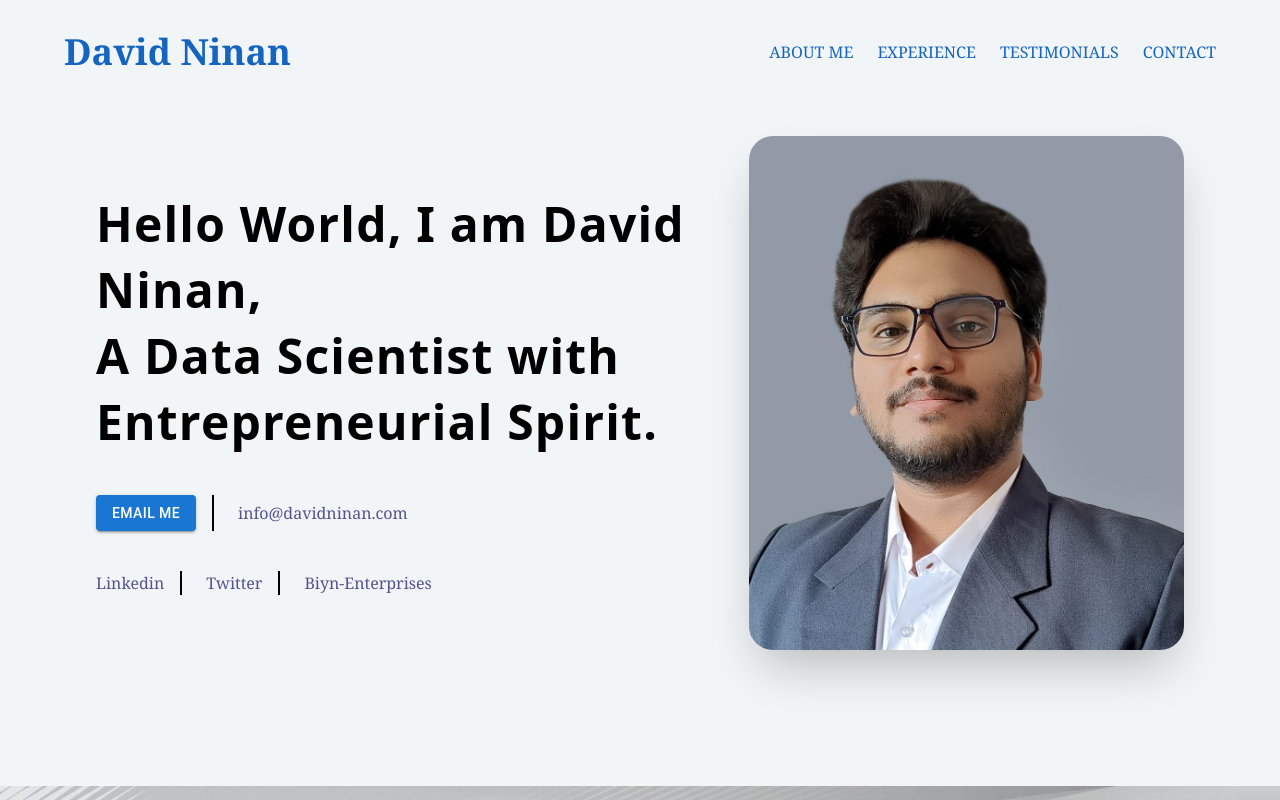
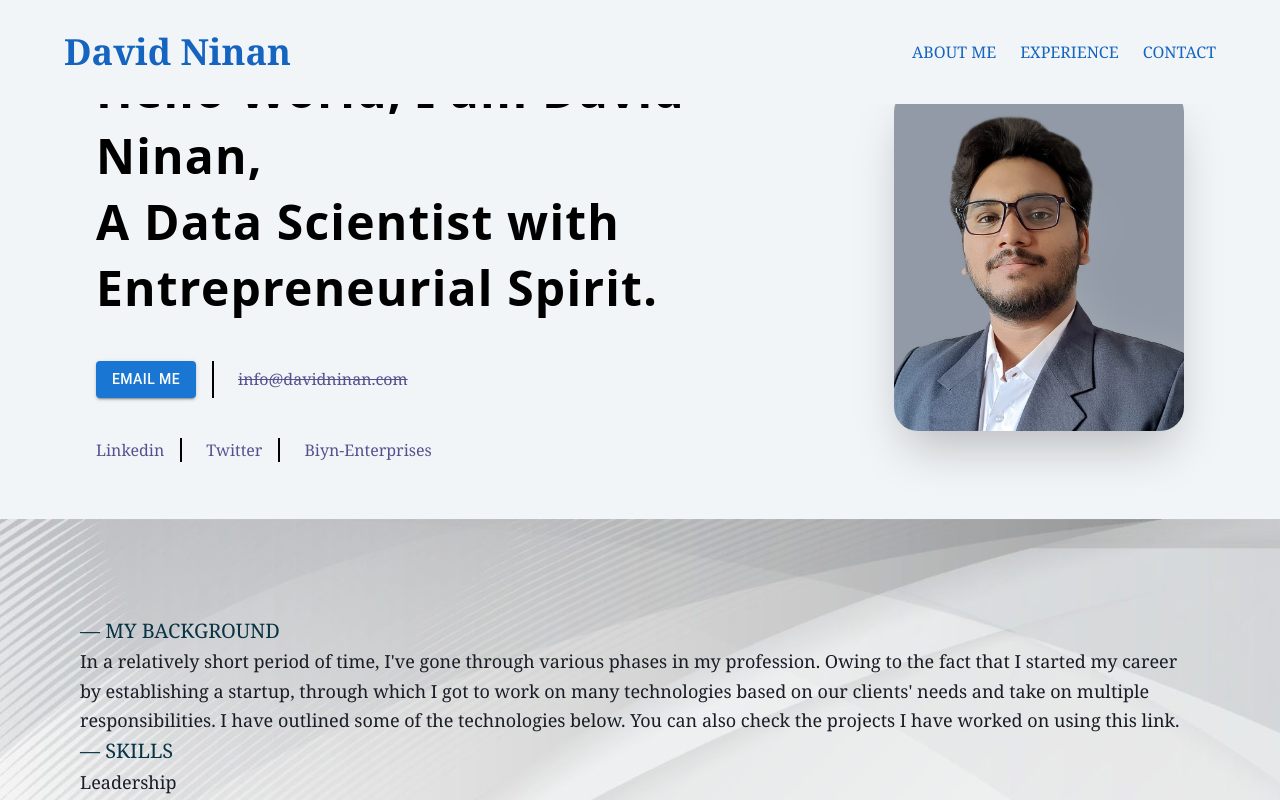
Before and after one commit to DavidNinan-cloud/My_Resume_Website, a React (Create React App) app: page / in a window 1280 px wide. Built offline with nearby package versions, Linux system fonts and the light colour scheme.

Commit message:
update responsive

```diff
--- a/src/components/AboutMe.jsx
+++ b/src/components/AboutMe.jsx
@@ -1,9 +1,16 @@
-import React from 'react'
-import BgImg from '../assets/bg-1.jpg'
-import {Card, CardContent} from '@mui/material';
-import { FaReact, FaNodeJs, FaJava, FaDocker, FaAngular, FaHtml5 } from 'react-icons/fa';
-import {SiTypescript, SiTailwindcss} from 'react-icons/si'; // Import icons
-import {BiLogoTailwindCss} from 'react-icons/bi';
+import React from 'react';
+import BgImg from '../assets/bg-1.jpg';
+import { Card, CardContent } from '@mui/material';
+import {
+  FaReact,
+  FaNodeJs,
+  FaJava,
+  FaDocker,
+  FaAngular,
+  FaHtml5
+} from 'react-icons/fa';
+import { SiTypescript, SiTailwindcss, SiMysql } from 'react-icons/si';
+import { BiLogoTailwindCss } from 'react-icons/bi';
 import { FontAwesomeIcon } from '@fortawesome/react-fontawesome';
 import { faBootstrap } from '@fortawesome/free-brands-svg-icons';
 import AngularSvg from '../assets/Angular.svg';
@@ -12,7 +19,6 @@ import materialui from '../assets/materialui.svg';
 import JS from '../assets/JS.svg';
 import nodejsfinal from '../assets/nodejsfinal.svg';
 import Spring from '../assets/Spring.svg';
-import { SiMysql } from "react-icons/si";
 import Postgresql from '../assets/Postgresql.svg';
 import MongoDb from '../assets/MongoDb.svg';
 import ReactNative from '../assets/ReactNative.png';
@@ -30,25 +36,31 @@ import PowerBILogo from '../assets/PowerBILogo.png';
 
 export default function AboutMe() {
   return (
-    <div id='about-me' className='relative min-h-screen bg-cover bg-center px-12' style={{backgroundImage:`url(${BgImg})`}}>
-    <div className="grid grid-cols-5 gap-4 w-full px-12 py-24 text-lg text-left font-light text-[#191D26]">
-      <div className='col-span-3'>
+    <div
+      id='about-me'
+      className='relative min-h-screen bg-cover bg-center px-4 md:px-8 lg:px-12'
+      style={{ backgroundImage: `url(${BgImg})` }}
+    >
+      <div className=' md:grid-cols-2 lg:grid-cols-5 gap-4 w-full px-4 md:px-8 py-12 md:py-24 text-lg text-left font-light text-[#191D26]'>
+        <div className='md:col-span-3'>
           <p className='font-medium text-cyan-950 text-xl leading-relaxed'>
             ― MY BACKGROUND
           </p>
           <p className='leading-relaxed'>
-            In a relatively short period of time, I've gone through various phases in my profession. Owing to the fact that I started my career by establishing a startup, through which I got to work on many technologies based on our clients needs and take on multiple responsibilities. I have outlinked some of the technologies below. You can also check the projects I have worked on using this link.
-        {/*
-            I’ve gone through a number of phases in my career, and each of them has informed my current work ethos and philosophy. I have excelled in a number of project management roles in diverse industries, and believe that my number one asset is my ability to adapt to any challenge that is thrown my way.
-         */}
+            In a relatively short period of time, I've gone through various
+            phases in my profession. Owing to the fact that I started my career
+            by establishing a startup, through which I got to work on many
+            technologies based on our clients' needs and take on multiple
+            responsibilities. I have outlined some of the technologies below.
+            You can also check the projects I have worked on using this link.
           </p>
         </div>
-      <div></div>
-      <div>
+        <div className='hidden md:block py-3 md:py-0'></div>
+        <div className='md:col-span-1'>
           <p className='font-medium text-cyan-950 text-xl leading-relaxed'>
             ― SKILLS
           </p>
-        <ul className='leading-relaxed'>
+          <ul className='leading-relaxed list-disc md:list-none list-inside'>
             <li>Leadership</li>
             <li>Communication</li>
             <li>Critical thinking</li>
@@ -57,14 +69,16 @@ export default function AboutMe() {
           </ul>
         </div>
       </div>
-    <div className='grid grid-cols-3 gap-4'>
-      <Card sx={{ minWidth: 275 }}>
+      <div className='grid grid-cols-1 md:grid-cols-2 lg:grid-cols-3 gap-4 justify-center'>
+        <div className='mx-auto'>
+        <Card sx={{ minWidth: 275, mx:'auto', height:'100%'}}>
           <CardContent>
             <p className='font-medium text-cyan-950 text-xl leading-relaxed w-full border-b-2 '>
               Web Technologies
             </p>
-          <div className="flex flex-wrap space-y-2 items-center justify-center space-x-4 mt-4">
-            <FaReact size={75} color="#61DAFB" />
+            <div className='flex flex-wrap space-y-2 items-center justify-center space-x-4 mt-4'>
+              {/* Your icons and images go here */}
+              <FaReact className='text-6xl'  color="#61DAFB" />
               <SiTypescript size={55} color="#2496ED" />
               <img src={AngularSvg} alt="SVG Image" />
               <img src={NextSvg} alt="SVG Image" />
@@ -82,12 +96,15 @@ export default function AboutMe() {
             </div>
           </CardContent>
         </Card>
-      <Card sx={{ minWidth: 275 }}>
+        </div>
+        <div className='mx-auto'>
+        <Card sx={{ minWidth: 275, mx:'auto' }}>
           <CardContent>
             <p className='font-medium text-cyan-950 text-xl leading-relaxed w-full border-b-2 '>
               Other Technologies
             </p>
-          <div className="flex flex-wrap space-y-2 justify-center items-center space-x-4">
+            <div className='flex flex-wrap space-y-2 justify-center items-center space-x-4'>
+              {/* Your icons and images go here */}
               <SiMysql size={55} />
               <img  src={Postgresql} alt="SVG Image" />
               <img height={150} src={MongoDb} alt="SVG Image" />
@@ -102,12 +119,15 @@ export default function AboutMe() {
             </div>
           </CardContent>
         </Card>
-      <Card sx={{ minWidth: 275 }}>
+        </div>
+        <div className='mx-auto'>
+        <Card sx={{ minWidth: 275, mx:'auto' }} className='mx-auto'>
           <CardContent>
             <p className='font-medium text-cyan-950 text-xl leading-relaxed w-full border-b-2 '>
               New Age Technologies
             </p>
-          <div className="flex flex-wrap space-y-2 items-center justify-center space-x-4">
+            <div className='flex flex-wrap space-y-2 items-center justify-center space-x-4'>
+              {/* Your icons and images go here */}
               <FaDocker size={55} color="#2496ED" />
               <img src={Kubernetes} width={175} alt="SVG Image" />
               <img src={blockchain} width={150} alt="SVG Image" />
@@ -118,11 +138,13 @@ export default function AboutMe() {
           </CardContent>
         </Card>
         </div>
+      </div>
       <div>
         <p className='font-medium text-cyan-950 text-xl leading-relaxed capitalize py-8'>
-            I consider my greatest assest to be my ability to adapt to any challenge that is thrown my way.
+          I consider my greatest asset to be my ability to adapt to any
+          challenge that is thrown my way.
         </p>
       </div>
     </div>
-  )
+  );
 }
--- a/src/components/Contact.jsx
+++ b/src/components/Contact.jsx
@@ -14,7 +14,7 @@ export default function Contact() {
         </div>
         <div className='text-left my-auto space-y-4'>
             <p>― CONTACTS</p>
-            <p className=' '>info@davidninan.com</p>
+            <p className='line-through'>info@davidninan.com</p>
         </div>
     </div>
   )
--- a/src/components/EmailButton.jsx
+++ b/src/components/EmailButton.jsx
@@ -3,7 +3,7 @@ import Button from '@mui/material/Button';
 
 const EmailButton = () => {
   const handleEmailButtonClick = () => {
-    const email = 'info@davidninan.com';
+    const email = 'davidninan.com';
     const subject = 'Subject of the email';
     const body = 'Body of the email';
 
--- a/src/components/Experience.jsx
+++ b/src/components/Experience.jsx
@@ -31,71 +31,70 @@ export default function Experience() {
     },[])
   return (
 <>
-    <div id='experience' className='bg-[#F2F5F7] w-full min-h-screen px-28 pt-28 pb-48 grid grid-cols-5 text-left gap-y-12'>
+  <div id='experience' className='bg-[#F2F5F7] w-full min-h-screen px-4 md:px-8 lg:px-28 pt-8 md:pt-28 pb-12 md:pb-48 grid grid-cols-1 md:grid-cols-2 lg:grid-cols-5 gap-y-12'>
+
     {/* ######### Experience ############### */}
-
-        <div className='col-span-2'>
+    <div className='md:col-span-2'>
       <p className='font-bold text-[#462B58] text-xl leading-relaxed uppercase font-Nunito '>
         ― Work Experience
       </p>
     </div>
     {/* Biyn Enterprises */}
-        <div className='col-span-3 '>
+    <div className='col-span-3 md:col-span-3'>
       <p className='font-semibold text-cyan-950 text-2xl font-Playfair leading-6 mb-2'>
         Consultant
       </p>
       <p className='font-medium text-cyan-950 text-2xl font-Playfair my-4'>
         Biyn Enterprises / April 2023 - {lastMonth}
       </p>
-            <p className=' font-light text-cyan-950  text-lg font-Nunito'>
+      <p className='font-light text-cyan-950 text-lg font-Nunito'>
         Providing Consultancy and Software Solutions across multiple technologies
       </p>
     </div>
-        {/* empty */}
-        <div className='col-span-2'>
-        </div>
+
+    <div className='md:col-span-2'></div>
     {/* Appystack */}
-        <div className='col-span-3 '>
+    <div className='col-span-3 md:col-span-3'>
       <p className='font-semibold text-cyan-950 text-2xl font-Playfair leading-6 mb-2'>
         Full-Stack Developer
       </p>
       <p className='font-medium text-cyan-950 text-2xl font-Playfair my-4'>
         Appystack / April 2022 - April 2023
       </p>
-            <p className=' font-light text-cyan-950  text-lg font-Nunito mb-2'>
+      <p className='font-light text-cyan-950 text-lg font-Nunito mb-2'>
         I’ve been central to delivering three extensive projects (Billing, OPD and Dynamic Architecture) while working at Appystack, mostly for the HIS technologies.
       </p>
-            <p className=' font-light text-cyan-950  text-lg font-Nunito mb-2'>
+      <p className='font-light text-cyan-950 text-lg font-Nunito mb-2'>
         Building custom packages and libraries.
       </p>
-            <p className=' font-light text-cyan-950  text-lg font-Nunito'>
+      <p className='font-light text-cyan-950 text-lg font-Nunito'>
         Technology and Software Architecture Consultant.
       </p>
     </div>
-        {/* empty */}
-        <div className='col-span-2 border-b-2 pb-6'>
-        </div>
+
+    <div className='md:col-span-2'></div>
     {/* Codekul */}
-        <div className='col-span-3 border-b-2 pb-6'>
+    <div className='col-span-3 md:col-span-3 border-b-2 pb-6'>
       <p className='font-semibold text-cyan-950 text-2xl font-Playfair leading-6 mb-2'>
         Instructor for Full-Stack Development
       </p>
       <p className='font-medium text-cyan-950 text-2xl font-Playfair my-4'>
         Codekul / August 2022 - October 2022
       </p>
-            <p className=' font-light text-cyan-950  text-lg font-Nunito'>
+      <p className='font-light text-cyan-950 text-lg font-Nunito'>
         Providing Training and Mentorship in Full-stack technologies.
       </p>
     </div>
 
     {/* ######### Education ########### */}
-        <div className='col-span-2'>
+    <div className='md:col-span-2'>
       <p className='font-bold text-[#462B58] text-xl leading-relaxed uppercase font-Nunito '>
         ― Education
       </p>
     </div>
+
     {/* MSC Data Analytics */}
-        <div className='col-span-3 '>
+    <div className='col-span-3 md:col-span-3'>
       <p className='font-semibold text-cyan-950 text-2xl font-Playfair leading-6 mb-6'>
         Dublin Business School
       </p>
@@ -103,11 +102,10 @@ export default function Experience() {
         Master's degree, Data Analytics / September 2023 - Present
       </p>
     </div>
-        {/* empty */}
-        <div className='col-span-2 border-b-2 pb-6'>
-        </div>
+
+    <div className='md:col-span-2'></div>
     {/* BSC Computer Science */}
-        <div className='col-span-3 border-b-2 pb-6'>
+    <div className='col-span-3 md:col-span-3 border-b-2 pb-6'>
       <p className='font-semibold text-cyan-950 text-2xl font-Playfair leading-6 mb-6'>
         Vishwakarma University
       </p>
@@ -116,15 +114,15 @@ export default function Experience() {
       </p>
     </div>
 
-
     {/* ######### Courses ########### */}
-        <div className='col-span-2'>
+    <div className='md:col-span-2'>
       <p className='font-bold text-[#462B58] text-xl leading-relaxed uppercase font-Nunito '>
         ― Courses
       </p>
     </div>
+
     {/* Google Data Analytics */}
-        <div className='col-span-3 '>
+    <div className='col-span-3 md:col-span-3'>
       <p className='font-semibold text-cyan-950 text-2xl font-Playfair leading-6 mb-4'>
         Google Data Analytics Professional Certificate
       </p>
@@ -132,11 +130,10 @@ export default function Experience() {
         Google / 2024
       </p>
     </div>
-        {/* empty */}
-        <div className='col-span-2'>
-        </div>
+
+    <div className='md:col-span-2'></div>
     {/* Credential of Readiness */}
-        <div className='col-span-3 '>
+    <div className='col-span-3 md:col-span-3'>
       <p className='font-semibold text-cyan-950 text-2xl font-Playfair leading-6 mb-4'>
         Credential of Readiness
       </p>
@@ -147,5 +144,6 @@ export default function Experience() {
 
   </div>
 </>
+
   )
 }
--- a/src/components/Intro.jsx
+++ b/src/components/Intro.jsx
@@ -1,44 +1,54 @@
-import React from 'react'
-import ProfileImg from '../assets/cv image.png'
+import React from 'react';
+import ProfileImg from '../assets/cv image.png';
 import EmailButton from './EmailButton';
 
 export default function Intro() {
   return (
+    <div className='bg-[#F2F5F7] max-w-screen grid grid-cols-1 sm:grid-cols-2 lg:grid-cols-5 px-4 py-6 sm:px-8 lg:px-24'>
 
-  <div className='bg-[#F2F5F7] max-w-screen grid grid-cols-5 justify-between px-24 py-6 '>
-    <div className='col-span-3 h-fit my-auto space-y-8 '>
-        <div className='font-Playfair sm:text-xl lg:text-5xl font-semibold text-left  tracking-wide'>
+      {/* Left Section */}
+      <div className='col-span-2 lg:col-span-3 h-fit my-auto space-y-8 sm:pr-4 lg:pr-0'>
+
+        <div className='font-Playfair text-xl lg:text-5xl font-semibold text-left tracking-wide'>
           <p className='leading-snug'>
             Hello World, I am David Ninan,
           </p>
           <p className='leading-snug'>
             A Data Scientist with Entrepreneurial Spirit.
-            </p>{/* Aspiring Data Scientist with Entrepreneurial Spirit */}
+          </p>
         </div>
+
         <div className='flex justify-start'>
-          <div className='text-[#53528E] '>
+          <div className='text-[#53528E]'>
             <ul className='flex space-x-6 pt-2'>
               <li className='border-r-2 border-black pr-4'>
                 <EmailButton />
               </li>
-              <li className='hover:underline my-auto'>info@davidninan.com</li>
+              <li className='hover:underline my-auto line-through'>info@davidninan.com</li>
             </ul>
           </div>
         </div>
-        <div className='text-[#53528E] '>
+
+        <div className='text-[#53528E]'>
           <ul className='flex space-x-6 pt-2'>
             <li className='border-r-2 border-black pr-4'>
-              <a id='component-id' href="https://www.linkedin.com/in/david-ninan-OO7/" target="_blank" className='hover:underline '>Linkedin</a>
+              <a id='component-id' href="https://www.linkedin.com/in/david-ninan-OO7/" target="_blank" rel="noopener noreferrer" className='hover:underline '>Linkedin</a>
             </li>
             <li className='border-r-2 border-black pr-4'><a href="" className='hover:underline'>Twitter</a></li>
             <li><a href="" className='hover:underline'>Biyn-Enterprises</a></li>
           </ul>
         </div>
+
       </div>
-    <div id='profil-img' className='col-span-2 flex py-16 '>
-        <img src={ProfileImg} className='object-scale-down sm:w-[65] lg:w-[65] xl:w-[60] lg:my-12 xl:my-12 ml-auto rounded-3xl shadow-2xl '/>
+
+      {/* Right Section */}
+      <div id='profil-img' className='col-span-1 sm:col-span-2 lg:col-span-2 flex py-4 sm:py-8 lg:py-16'>
+        <img
+          src={ProfileImg}
+          className='object-scale-down w-full sm:w-2/3 lg:w-full xl:w-2/3 mx-auto sm:mx-0 lg:ml-auto rounded-3xl shadow-2xl'
+          alt='Profile'
+        />
       </div>
     </div>
-
-  )
+  );
 }
--- a/src/components/Navbar.jsx
+++ b/src/components/Navbar.jsx
@@ -35,7 +35,7 @@ const Navbar = () => {
   return (
     <div
       id="navbar"
-      className={`w-full flex justify-between px-6 md:px-16 py-4 md:py-8 fixed top-0 z-50 ${
+      className={`w-full flex justify-between px-6 md:px-16 py-4 md:py-8 md:fixed top-0 z-50 ${
         scrolling ? 'bg-[#F2F5F7]  text-[#1565C0] shadow-md' : 'bg-[#F2F5F7] text-[#1565C0]'
       }`}
     >
@@ -54,11 +54,11 @@ const Navbar = () => {
               Experience
             </a>
           </li>
-          <li>
+          {/* <li>
             <a href="#testimonials" className="hover:underline">
               Testimonials
             </a>
-          </li>
+          </li> */}
           <li>
             <a href="#contact" className="hover:underline">
               Contact
```
Also changed, not shown: 1 other file (tests, documents, lock files or other folders). Lines whose indentation alone changed are shown as unchanged.
